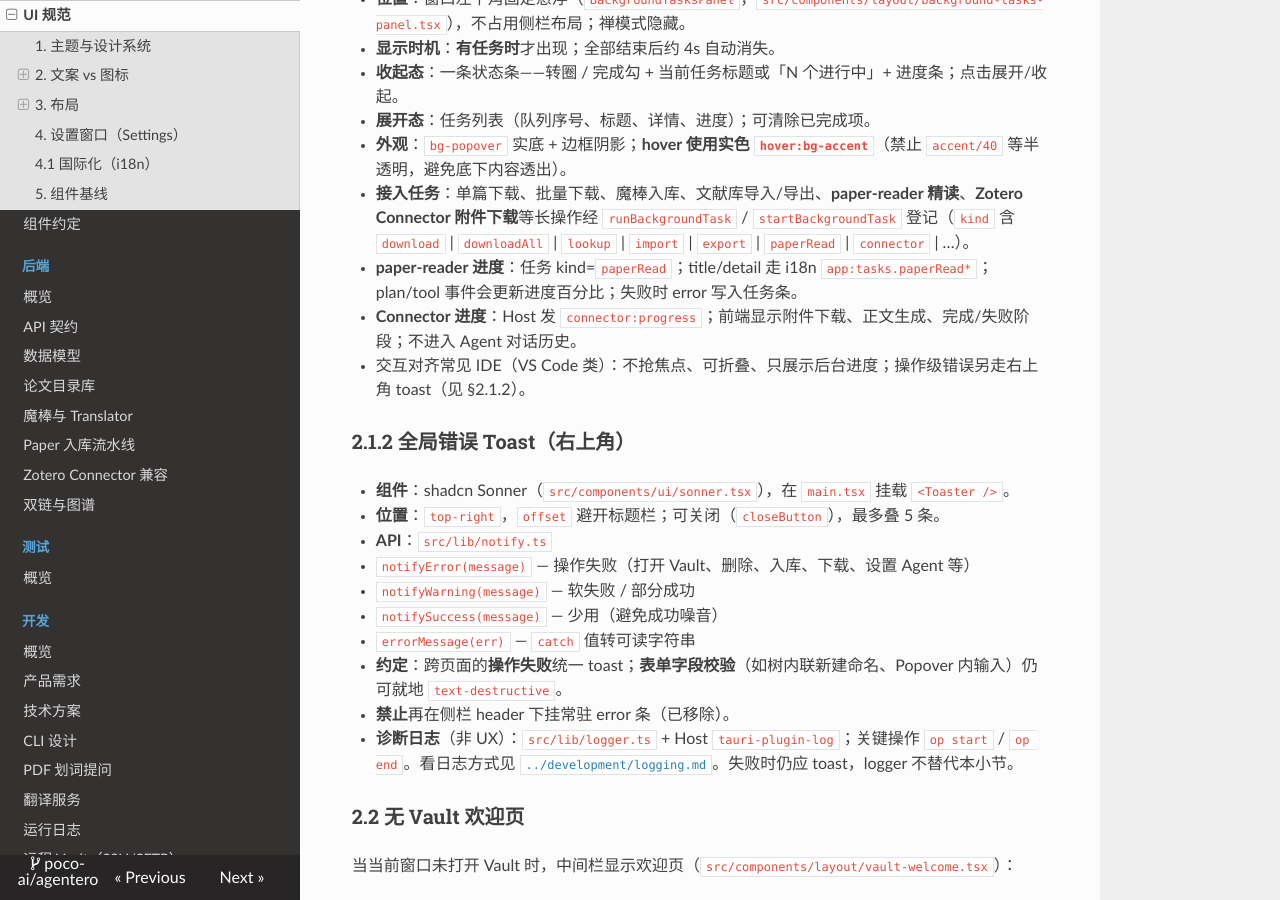
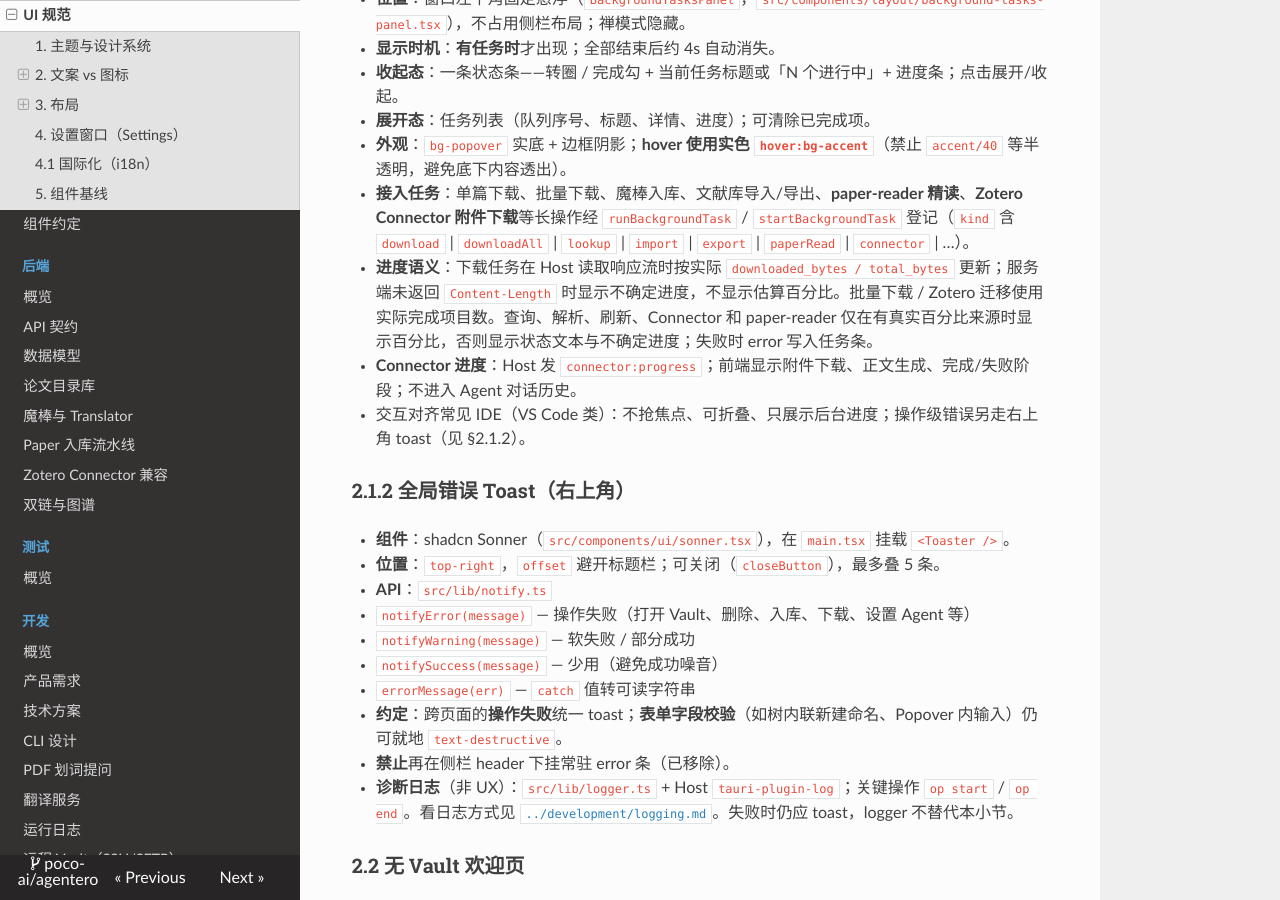
Before and after one commit to July-h5kf3/Agentero, an MkDocs documentation site: the page built from docs/frontend/ui.md, in a window 1280 px wide and 900 px high, scrolled down 4081 px. Built offline with MkDocs 1.6.1, drawn with Linux system fonts in a browser that asks for light colours; nearby versions of some CDN libraries.

Commit message:
docs(tasks): document actual progress semantics

```diff
--- a/docs/frontend/ui.md
+++ b/docs/frontend/ui.md
@@ -96,7 +96,7 @@
 - **展开态**：任务列表（队列序号、标题、详情、进度）；可清除已完成项。
 - **外观**：`bg-popover` 实底 + 边框阴影；**hover 使用实色 `hover:bg-accent`**（禁止 `accent/40` 等半透明，避免底下内容透出）。
 - **接入任务**：单篇下载、批量下载、魔棒入库、文献库导入/导出、**paper-reader 精读**、**Zotero Connector 附件下载**等长操作经 `runBackgroundTask` / `startBackgroundTask` 登记（`kind` 含 `download` | `downloadAll` | `lookup` | `import` | `export` | `paperRead` | `connector` | …）。
-- **paper-reader 进度**：任务 kind=`paperRead`；title/detail 走 i18n `app:tasks.paperRead*`；plan/tool 事件会更新进度百分比；失败时 error 写入任务条。
+- **进度语义**：下载任务在 Host 读取响应流时按实际 `downloaded_bytes / total_bytes` 更新；服务端未返回 `Content-Length` 时显示不确定进度，不显示估算百分比。批量下载 / Zotero 迁移使用实际完成项目数。查询、解析、刷新、Connector 和 paper-reader 仅在有真实百分比来源时显示百分比，否则显示状态文本与不确定进度；失败时 error 写入任务条。
 - **Connector 进度**：Host 发 `connector:progress`；前端显示附件下载、正文生成、完成/失败阶段；不进入 Agent 对话历史。
 - 交互对齐常见 IDE（VS Code 类）：不抢焦点、可折叠、只展示后台进度；操作级错误另走右上角 toast（见 §2.1.2）。
 
```
Also changed, not shown: docs/backend/api.md (+3 -1 lines), 2 other files.
